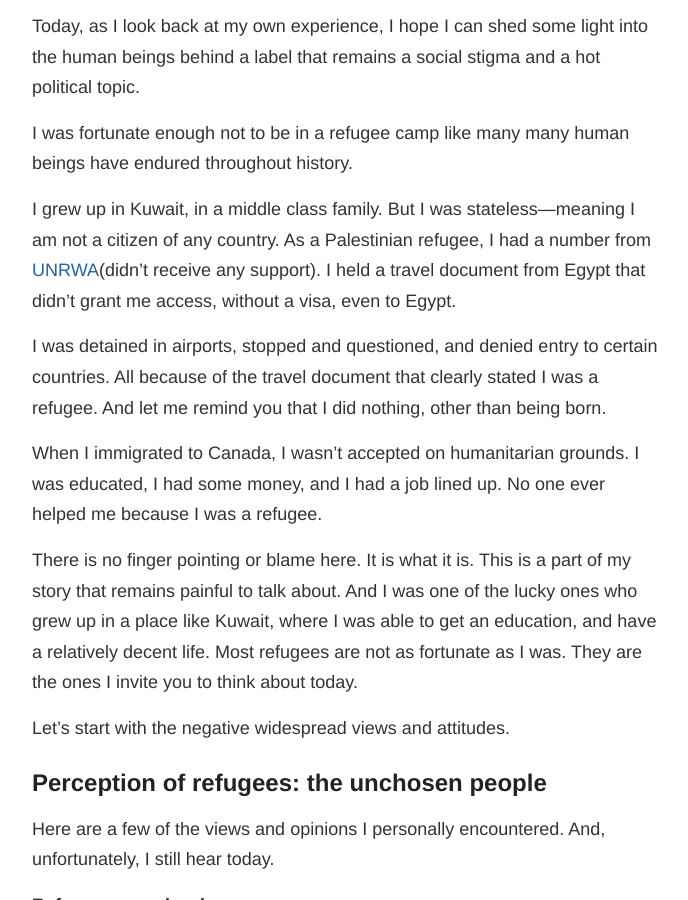
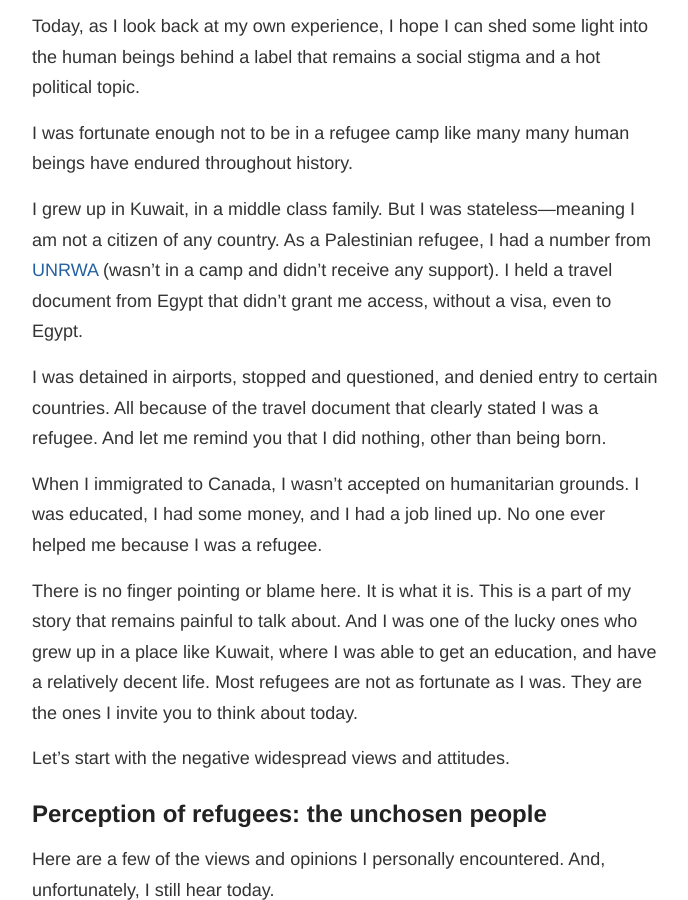
Before and after one commit to onewithnow/onewithnow.github.io, a Jekyll site: the page built from _posts/2015-10-15-refugee.md, in a window 1280 px wide and 900 px high, scrolled down 940 px. Shown: the whole window, without its empty margins (293-981 px from the left). Built offline with Jekyll 4.4.1, drawn with Linux system fonts in a browser that asks for light colours; Markdown is read by kramdown in place of the engine named in the settings.

Commit message:
edit post

```diff
--- a/_posts/2015-10-15-refugee.md
+++ b/_posts/2015-10-15-refugee.md
@@ -16,7 +16,7 @@
 
 I was fortunate enough not to be in a refugee camp like many many human beings have endured throughout history.
 
-I grew up in Kuwait, in a middle class family. But I was stateless—meaning I am not a citizen of any country. As a Palestinian refugee, I had a number from [UNRWA](http://www.unrwa.org/)(didn’t receive any support). I held a travel document from Egypt that didn’t grant me access, without a visa, even to Egypt.
+I grew up in Kuwait, in a middle class family. But I was stateless—meaning I am not a citizen of any country. As a Palestinian refugee, I had a number from [UNRWA](http://www.unrwa.org/) (wasn’t in a camp and didn’t receive any support). I held a travel document from Egypt that didn’t grant me access, without a visa, even to Egypt.
 
 I was detained in airports, stopped and questioned, and denied entry to certain countries. All because of the travel document that clearly stated I was a refugee. And let me remind you that I did nothing, other than being born.
 
```
